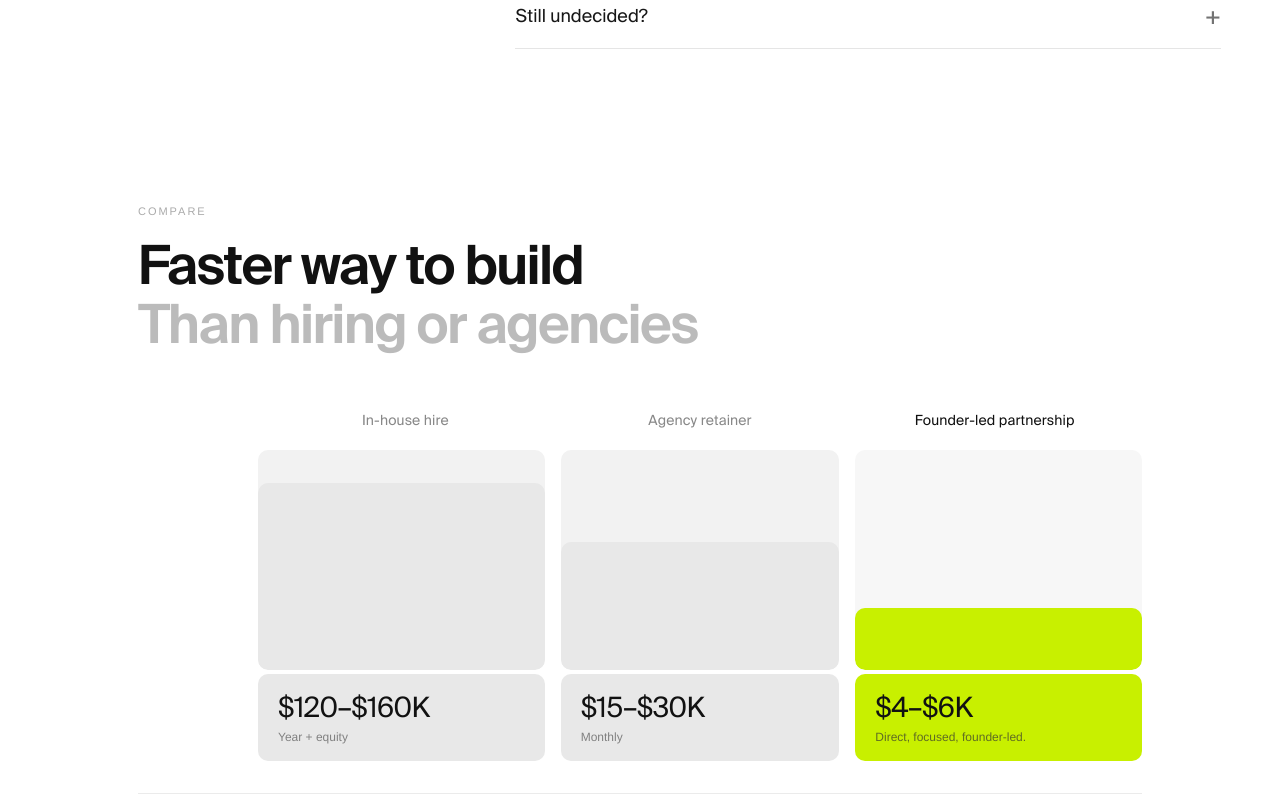
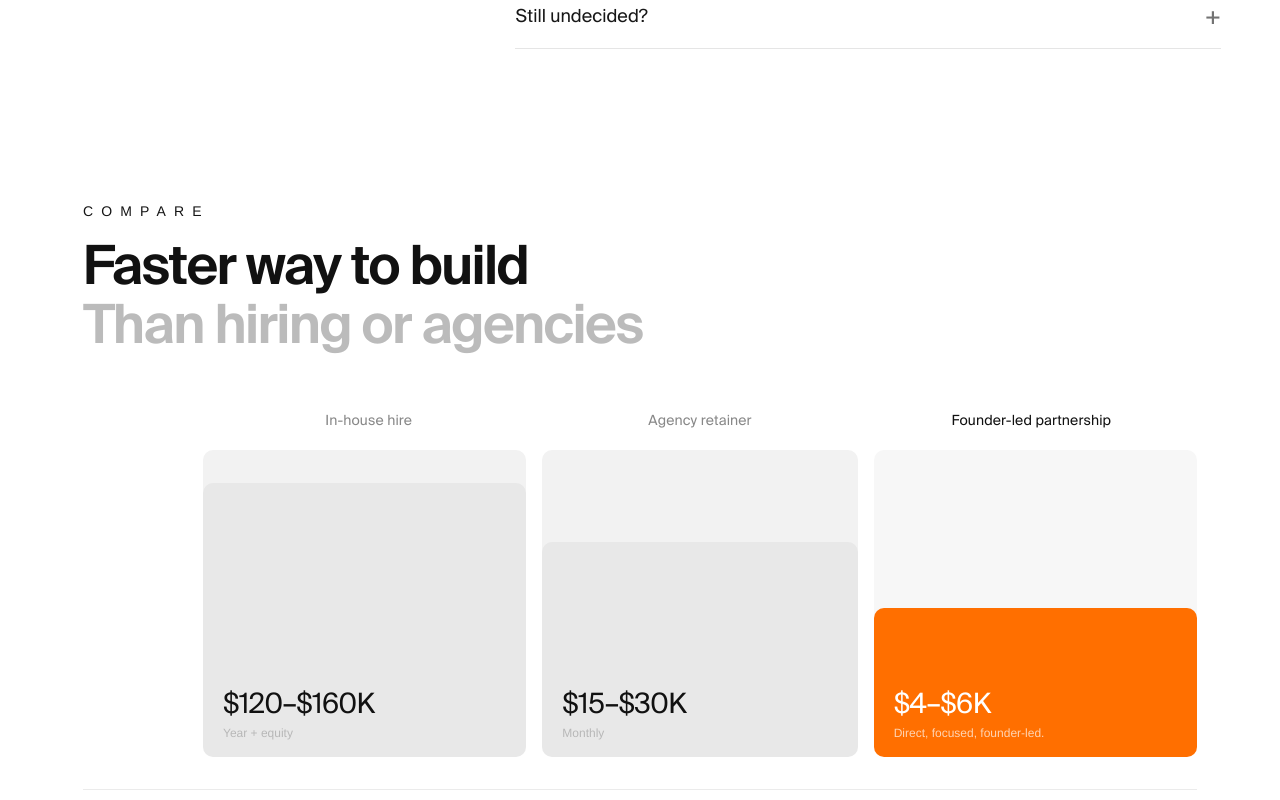
Before and after one commit to dev-loadingitsolutions/Talha-Porfolio, a React (Vite) app: page / in a window 1280 px wide. Shown: the part 9300-10100 px from the top of the page. Built offline with nearby package versions, Linux system fonts and the light colour scheme.

Commit message:
upgrade component code Compare section

```diff
--- a/src/components/CompareSection.jsx
+++ b/src/components/CompareSection.jsx
@@ -48,7 +48,7 @@ export default function CompareSection() {
         background: "#fff",
         minHeight: "100vh",
         padding: "72px 48px 96px",
-        maxWidth: 1100,
+        maxWidth: 1210,
         margin: "0 auto",
       }}
     >
@@ -74,7 +74,7 @@ export default function CompareSection() {
           padding-bottom: 20px;
         }
         .bar-wrap {
-          border-radius: 10px;
+          border-radius:  10px 10px 0px 0px;
           overflow: hidden;
           position: relative;
           height: 220px;
@@ -83,12 +83,12 @@ export default function CompareSection() {
         }
         .bar-inner {
           width: 100%;
-          border-radius: 10px;
+          border-radius:  10px 10px 0px 0px;
           transition: height 1.1s cubic-bezier(.22,1,.36,1);
         }
         .price-block {
           padding: 18px 20px 14px;
-          border-radius: 10px;
+          border-radius: 0px 0px 10px 10px;
         }
         .price-val {
           font-family: 'Suisse Intl regular';
@@ -159,12 +159,12 @@ export default function CompareSection() {
           overflow: hidden;
         }
         .lime-block {
-          background: #c8f000;
-          border-radius: 10px;
+          background: #ff6f00;
+
         }
         .gray-block {
           background: #e8e8e8;
-          border-radius: 10px;
+
         }
       `}</style>
 
@@ -175,9 +175,9 @@ export default function CompareSection() {
       >
         <p
           style={{
-            fontSize: 11,
-            letterSpacing: "0.18em",
-            color: "#aaa",
+            fontSize: 14,
+            letterSpacing: "0.58em",
+            color: "#141414",
             textTransform: "uppercase",
             marginBottom: 14,
             fontWeight: 500,
@@ -187,7 +187,7 @@ export default function CompareSection() {
         </p>
         <h2
           style={{
-            fontFamily: "'Suisse Intl semi-bold', Georgia, serif",
+            fontFamily: "'Suisse Intl semi-bold',  serif",
             fontSize: "clamp(36px, 5vw, 54px)",
             fontWeight: 400,
             lineHeight: 1.1,
@@ -246,11 +246,11 @@ export default function CompareSection() {
               style={{ height: visible ? "85%" : "0%" }}
             />
           </div>
-          <div className="price-block gray-block" style={{ marginTop: 4 }}>
+          <div className="price-block gray-block " style={{ marginTop: 0 }}>
             <div className="price-val" style={{ color: "#111" }}>
               $120–$160K
             </div>
-            <div className="price-sub" style={{ color: "#555" }}>
+            <div className="price-sub" style={{ color: "#a3a3a3" }}>
               Year + equity
             </div>
           </div>
@@ -264,11 +264,11 @@ export default function CompareSection() {
               style={{ height: visible ? "58%" : "0%" }}
             />
           </div>
-          <div className="price-block gray-block" style={{ marginTop: 4 }}>
+          <div className="price-block gray-block" style={{ marginTop: 0 }}>
             <div className="price-val" style={{ color: "#111" }}>
               $15–$30K
             </div>
-            <div className="price-sub" style={{ color: "#555" }}>
+            <div className="price-sub" style={{ color: "#a3a3a3" }}>
               Monthly
             </div>
           </div>
@@ -282,11 +282,11 @@ export default function CompareSection() {
               style={{ height: visible ? "28%" : "0%", transitionDelay: "0.3s" }}
             />
           </div>
-          <div className="price-block lime-block" style={{ marginTop: 4 }}>
-            <div className="price-val" style={{ color: "#111" }}>
+          <div className="price-block lime-block" style={{ marginTop: 0 }}>
+            <div className="price-val" style={{ color: "#ffffff" }}>
               $4–$6K
             </div>
-            <div className="price-sub" style={{ color: "#333" }}>
+            <div className="price-sub" style={{ color: "#ffffff" }}>
               Direct, focused, founder-led.
             </div>
           </div>
```
